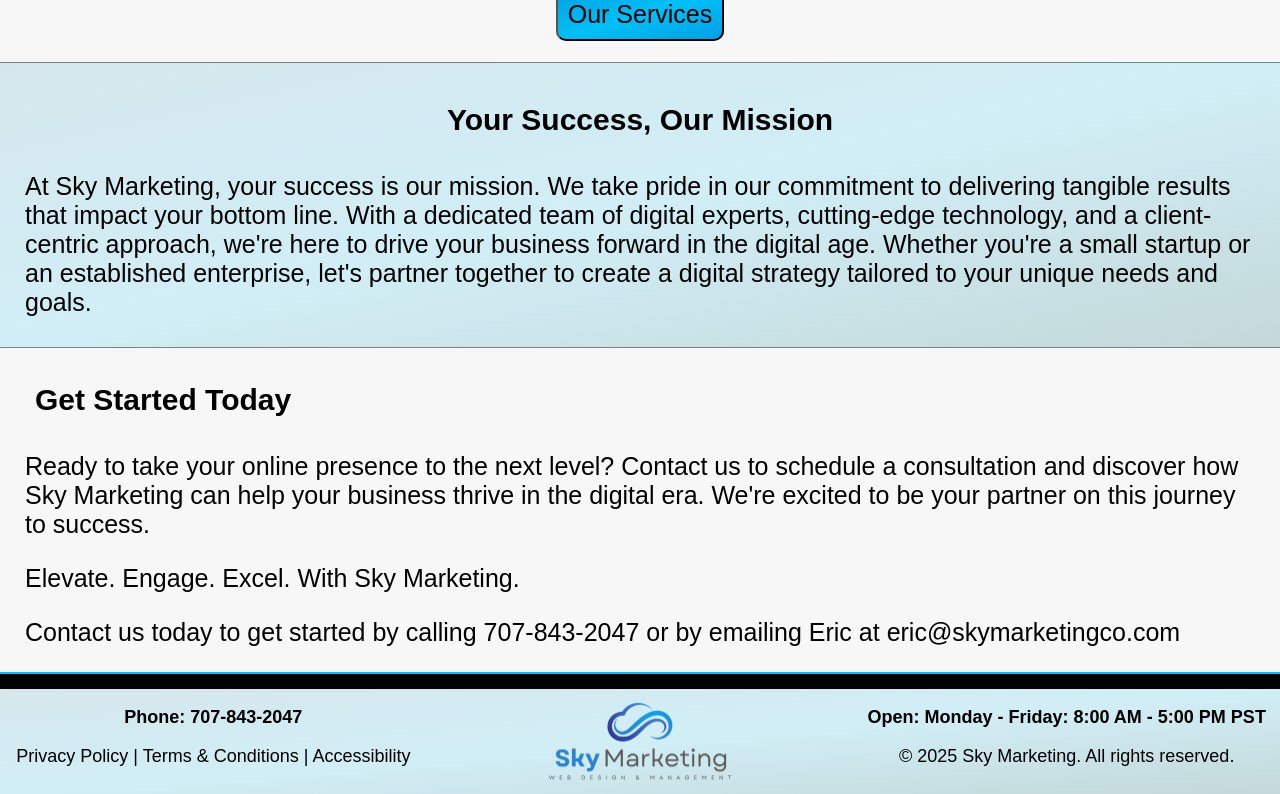
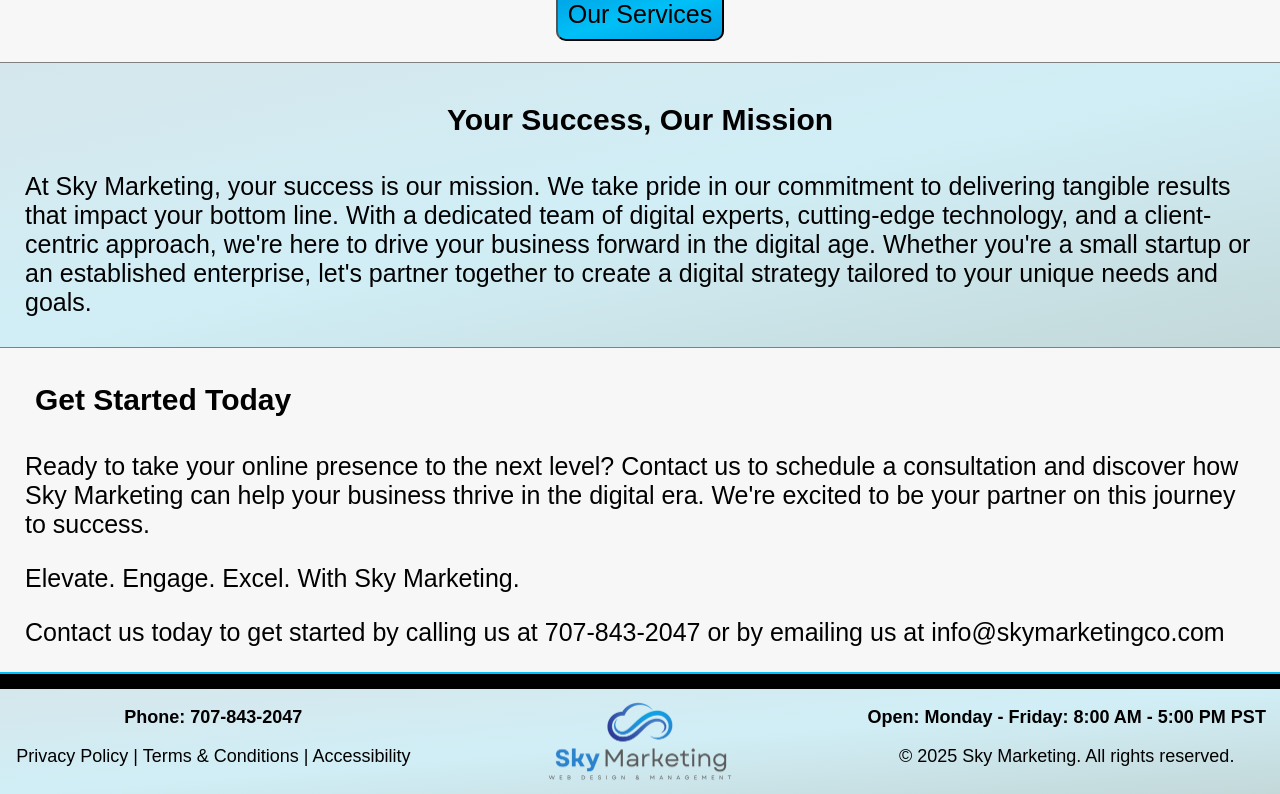
Before and after one commit to ericrothmuller/sky-marketing, a React (Create React App) app: page / in a window 1280 px wide. Shown: the part 1490-2284 px from the top of the page. Built offline with nearby package versions, Linux system fonts and the light colour scheme; a web font is replaced by a local one.

Commit message:
Changed email on the home and contact page back to info@ cuss it's working now

```diff
--- a/src/pages/contact.js
+++ b/src/pages/contact.js
@@ -24,7 +24,7 @@ return (
 		<div className="columnRight">
 		<div class="centered">
 			<	p><strong>Phone:</strong> <a href="tel:707-843-2047">707-843-2047</a></p>
-				<p><strong>Email:</strong> <a href="mailto:eric@skymarketingco.com">eric@skymarketingco.com</a></p>
+				<p><strong>Email:</strong> <a href="mailto:info@skymarketingco.com">info@skymarketingco.com</a></p>
 				<img src={ContactUsImg} alt="Contact Us Image" className="contactImage"/>
 			</div>
 		</div>
--- a/src/pages/home.js
+++ b/src/pages/home.js
@@ -42,7 +42,7 @@ return (
 	<h2>Get Started Today</h2>
 	<p>Ready to take your online presence to the next level? Contact us to schedule a consultation and discover how Sky Marketing can help your business thrive in the digital era. We're excited to be your partner on this journey to success.</p>
 	<p>Elevate. Engage. Excel. With Sky Marketing.</p>
-	<p>Contact us today to get started by calling <a href="tel:1-707-843-2047">707-843-2047</a> or by emailing Eric at <a href="mailto:eric@skymarketingco.com">eric@skymarketingco.com</a></p>
+	<p>Contact us today to get started by calling us at <a href="tel:1-707-843-2047">707-843-2047</a> or by emailing us at <a href="mailto:info@skymarketingco.com">info@skymarketingco.com</a></p>
 	</main>
 );
 };
```
